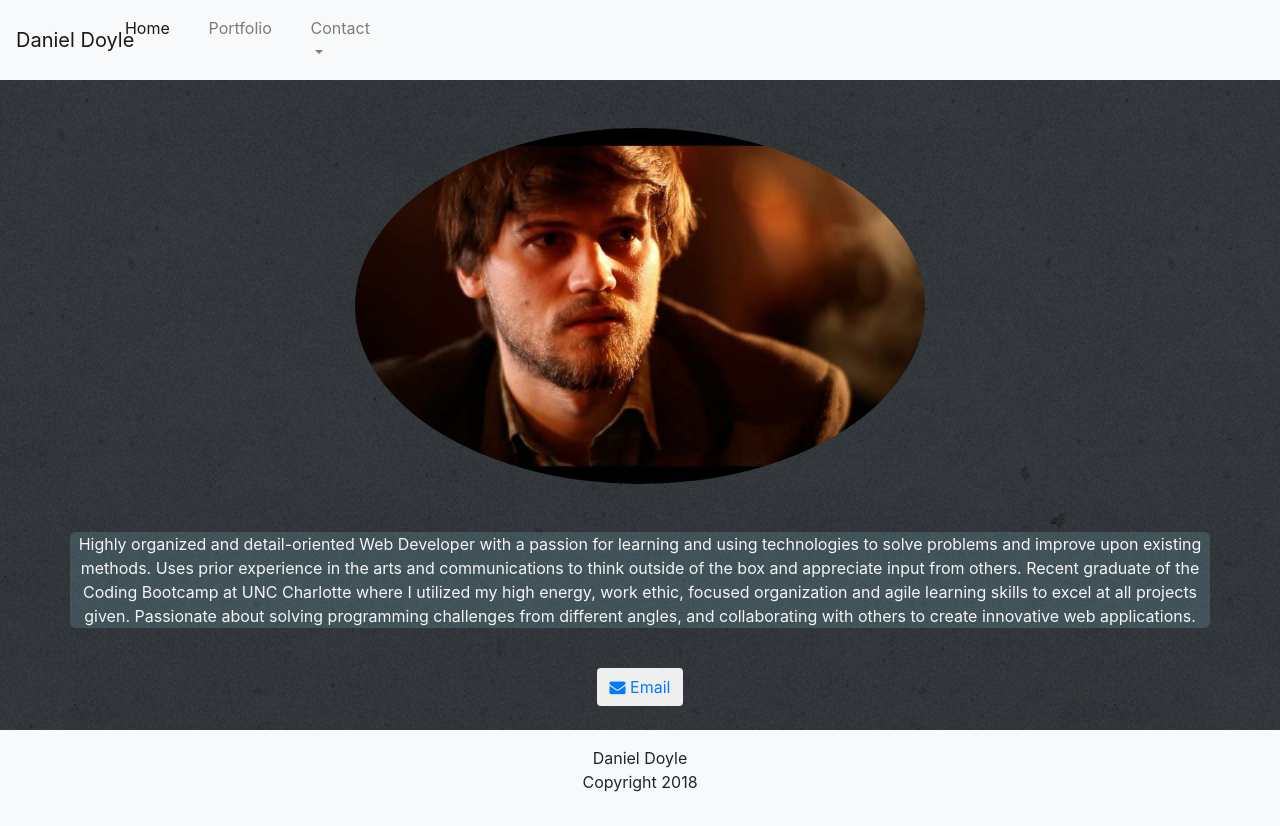
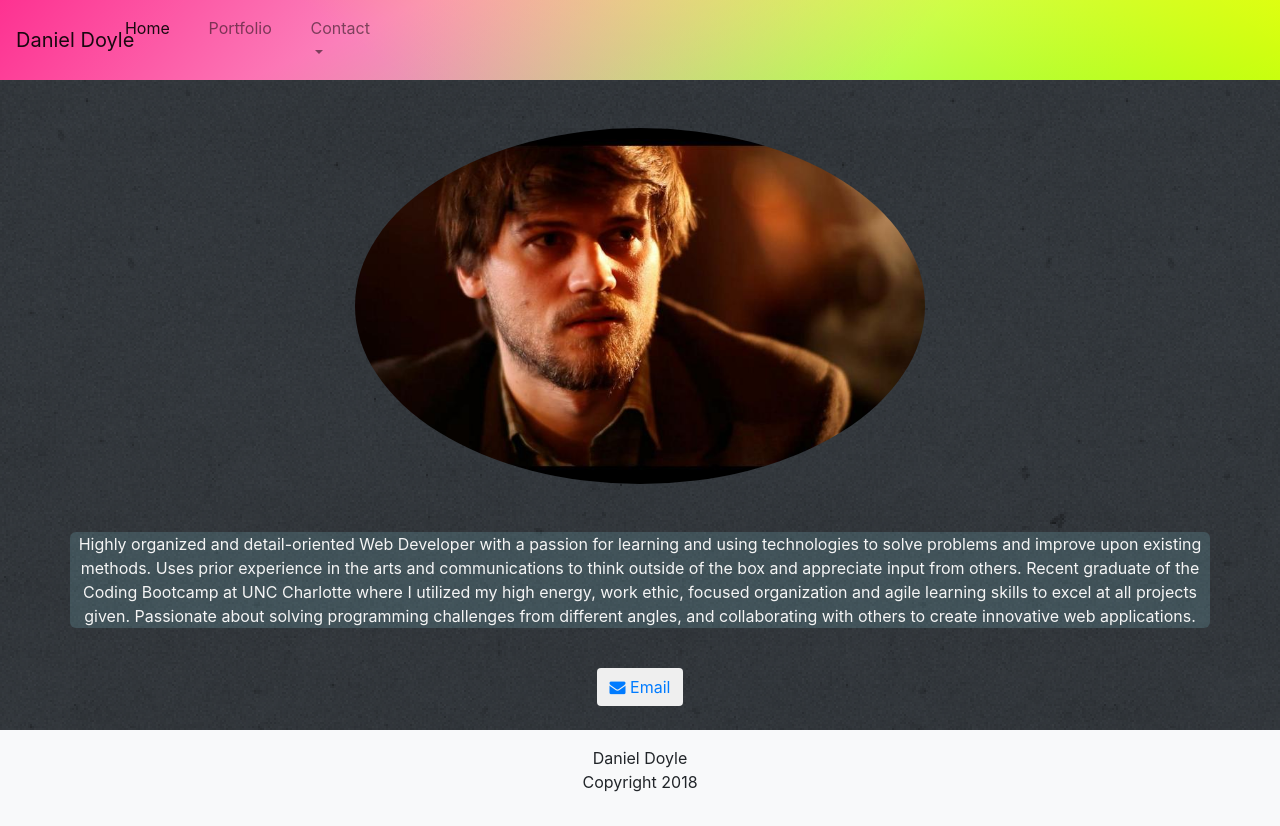
Before and after one commit to dbdoyle182/Bootstrap-Portfolio, a React (Create React App) app: page / in a window 1280 px wide. Built offline with nearby package versions, Linux system fonts and the light colour scheme.

Commit message:
navbar linear gradient

```diff
--- a/src/components/Navbar/Navbar.css
+++ b/src/components/Navbar/Navbar.css
@@ -0,0 +1,15 @@
+#navbar {
+    background: linear-gradient(217deg, rgba(255,0,0,.8), rgba(255,0,0,0) 70.71%),
+    linear-gradient(127deg, rgba(0,255,0,.8), rgba(0,255,0,0) 70.71%),
+    linear-gradient(336deg, rgba(0,0,255,.8), rgba(0,0,255,0) 70.71%);
+
+    transition: background 5s ease-in-out;
+}
+
+#navbar:hover {
+    background: linear-gradient(217deg, rgba(251, 255, 0, 0.8), rgba(255,0,0,0) 70.71%),
+    linear-gradient(127deg, rgba(255, 0, 119, 0.8), rgba(0,255,0,0) 70.71%),
+    linear-gradient(336deg, rgba(30, 255, 0, 0.8), rgba(0,0,255,0) 70.71%);
+
+
+}
--- a/src/components/Navbar/Navbar.js
+++ b/src/components/Navbar/Navbar.js
@@ -1,5 +1,5 @@
 import React from 'react';
-
+import './Navbar.css';
 
 const Navbar = () => (
     <nav className="sticky-top navbar navbar-expand-lg navbar-light bg-light" id="navbar">
```
